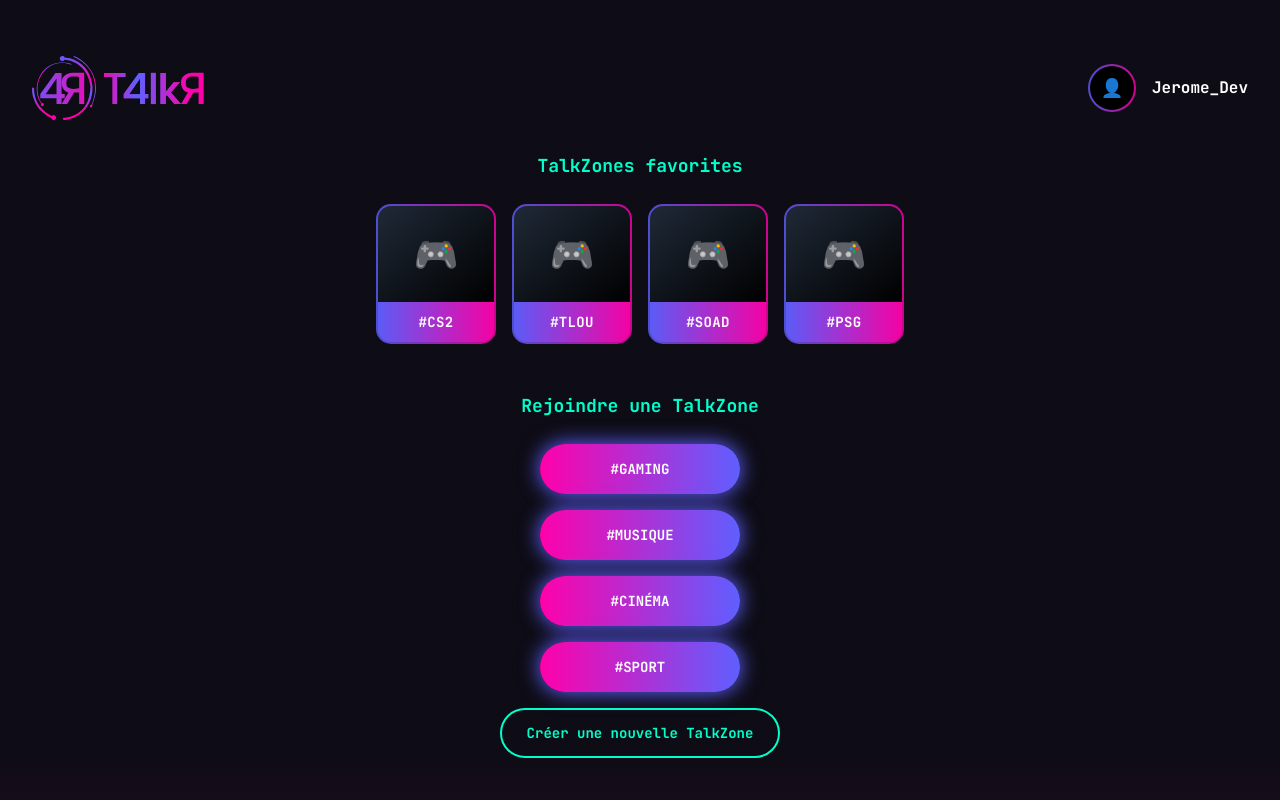
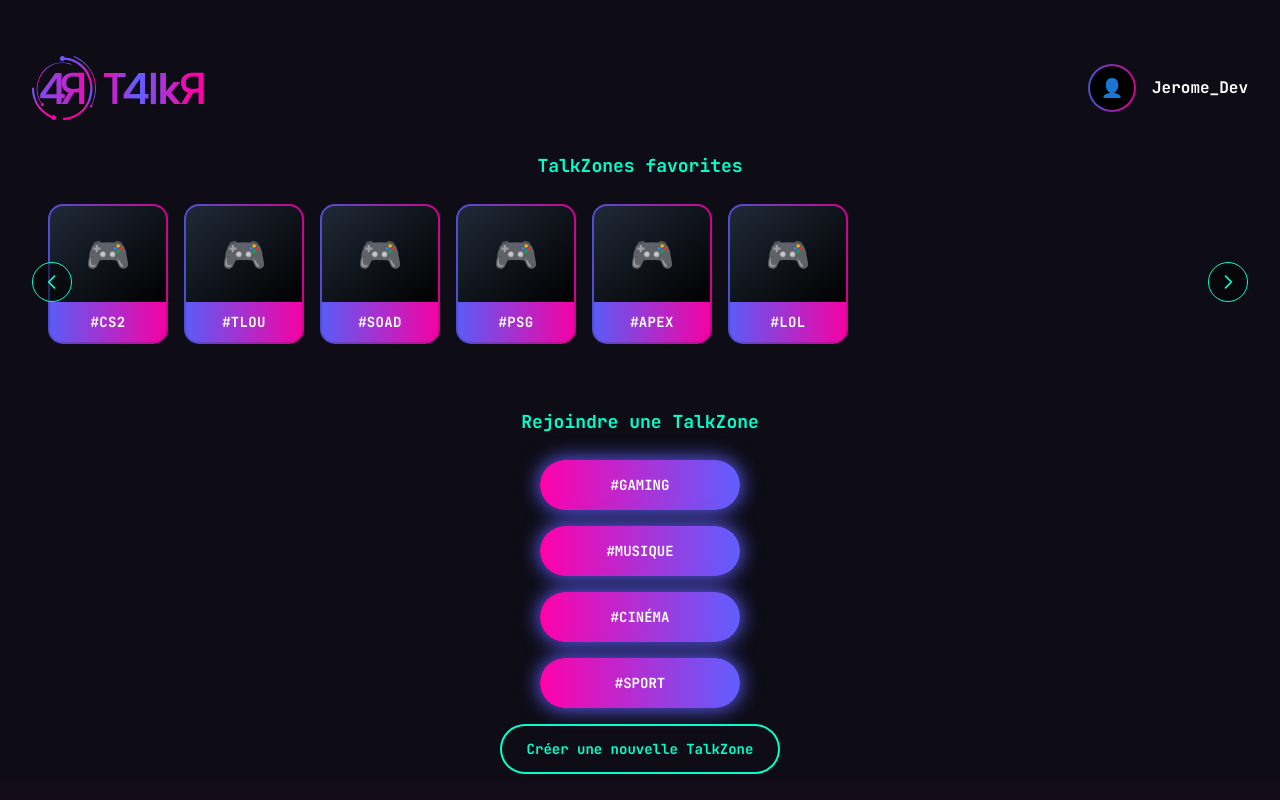
Before and after one commit to Psykup25/T4lkR, an Angular app in the folder client/: page /home in a window 1280 px wide. Shown: the top 800 px of the page. Built offline with nearby package versions, Linux system fonts and the light colour scheme.

Commit message:
Ajout d'un slider pour les talkzone sur la page home

```diff
--- a/client/src/private/page/home/home.html
+++ b/client/src/private/page/home/home.html
@@ -27,26 +27,45 @@
     <section class="mb-12">
       <h2 class="text-neon-cyan text-lg font-bold font-jetbrains text-center mb-6">TalkZones favorites</h2>
 
-      <div class="flex gap-4 justify-center flex-wrap">
-        <app-talkzone
-          title="#CS2"
-          image="">
-        </app-talkzone>
+      <div class="relative">
+        <!-- Container avec scroll horizontal -->
+        <div class="flex gap-4 overflow-x-auto pb-4 px-4 scrollbar-hide" id="talkzoneSlider">
+          <div class="flex-shrink-0">
+            <app-talkzone title="#CS2" image=""></app-talkzone>
+          </div>
+          <div class="flex-shrink-0">
+            <app-talkzone title="#TLOU" image=""></app-talkzone>
+          </div>
+          <div class="flex-shrink-0">
+            <app-talkzone title="#SOAD" image=""></app-talkzone>
+          </div>
+          <div class="flex-shrink-0">
+            <app-talkzone title="#PSG" image=""></app-talkzone>
+          </div>
+          <div class="flex-shrink-0">
+            <app-talkzone title="#APEX" image=""></app-talkzone>
+          </div>
+          <div class="flex-shrink-0">
+            <app-talkzone title="#LOL" image=""></app-talkzone>
+          </div>
+        </div>
 
-        <app-talkzone
-          title="#TLOU"
-          image="">
-        </app-talkzone>
+        <!-- Boutons de navigation -->
+        <button
+          (click)="scrollLeft()"
+          class="absolute left-0 top-1/2 transform -translate-y-1/2 bg-black/50 hover:bg-black/70 text-neon-cyan border border-neon-cyan rounded-full w-10 h-10 flex items-center justify-center transition-colors z-10">
+          <svg class="w-5 h-5" fill="none" stroke="currentColor" viewBox="0 0 24 24">
+            <path stroke-linecap="round" stroke-linejoin="round" stroke-width="2" d="M15 19l-7-7 7-7"></path>
+          </svg>
+        </button>
 
-        <app-talkzone
-          title="#SOAD"
-          image="">
-        </app-talkzone>
-
-        <app-talkzone
-          title="#PSG"
-          image="">
-        </app-talkzone>
+        <button
+          (click)="scrollRight()"
+          class="absolute right-0 top-1/2 transform -translate-y-1/2 bg-black/50 hover:bg-black/70 text-neon-cyan border border-neon-cyan rounded-full w-10 h-10 flex items-center justify-center transition-colors z-10">
+          <svg class="w-5 h-5" fill="none" stroke="currentColor" viewBox="0 0 24 24">
+            <path stroke-linecap="round" stroke-linejoin="round" stroke-width="2" d="M9 5l7 7-7 7"></path>
+          </svg>
+        </button>
       </div>
     </section>
 
--- a/client/src/private/page/home/home.ts
+++ b/client/src/private/page/home/home.ts
@@ -51,4 +51,18 @@ export class Home {
   navigateToProfile() {
     this.router.navigate(['/profile']);
   }
+
+  scrollLeft() {
+    const slider = document.getElementById('talkzoneSlider');
+    if (slider) {
+      slider.scrollBy({ left: -150, behavior: 'smooth' });
+    }
+  }
+
+  scrollRight() {
+    const slider = document.getElementById('talkzoneSlider');
+    if (slider) {
+      slider.scrollBy({ left: 150, behavior: 'smooth' });
+    }
+  }
 }
--- a/client/src/styles.css
+++ b/client/src/styles.css
@@ -27,4 +27,13 @@ body, html {
   .hide-scrollbar::-webkit-scrollbar {
     display: none;
   }
+
+  .scrollbar-hide {
+    -ms-overflow-style: none;
+    scrollbar-width: none;
+  }
+
+  .scrollbar-hide::-webkit-scrollbar {
+    display: none;
+  }
 }
```
